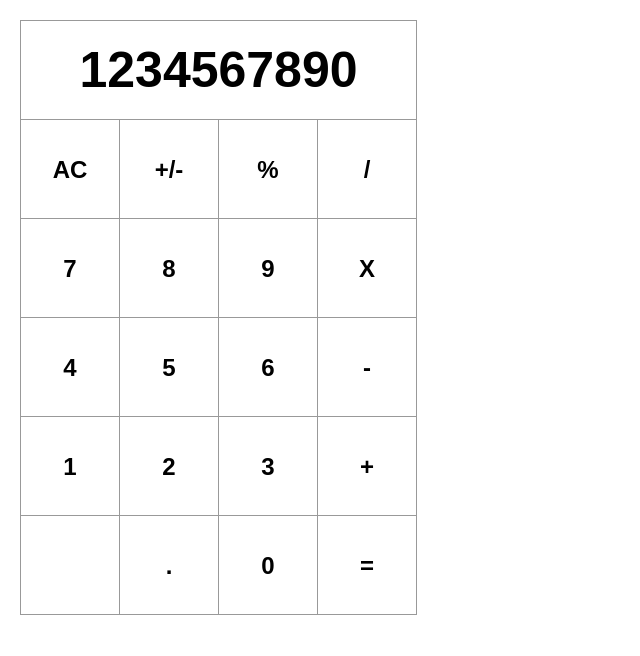
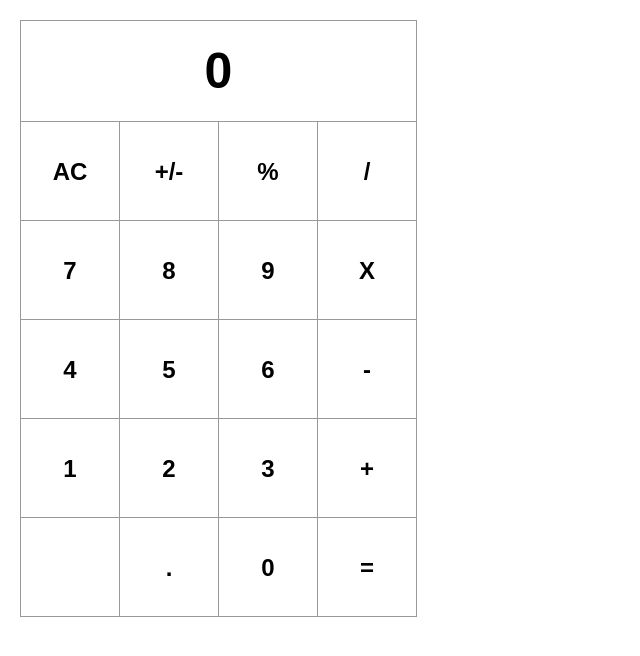
Before and after one commit to Wusinho/React-Calculator, a React app: page / in a window 1280 px wide. Shown: the top 656 px of the page, without its empty margins (0-640 px from the left). Built offline with nearby package versions, Linux system fonts and the light colour scheme.

Commit message:
Add value display on calculator

```diff
--- a/src/assets/styles/App.scss
+++ b/src/assets/styles/App.scss
@@ -20,13 +20,13 @@ ul {
   float: left;
   font-size: 50px;
   font-weight: bold;
-  // line-height: 100px;
+  line-height: 100px;
   height: 100px;
   // margin-right: -1px;
   // margin-top: -1px;
   padding: 0;
   text-align: center;
-  width: 397px;
+  width: 395px;
 }
 
 .square {
--- a/src/components/App.js
+++ b/src/components/App.js
@@ -1,11 +1,9 @@
 import React from 'react';
 import ButtonPanel from './ButtonPanel';
-import Display from './Display';
 import '../assets/styles/App.scss';
 
 const App = () => (
   <div>
-    <Display />
     <ButtonPanel />
   </div>
 );
--- a/src/components/ButtonPanel.jsx
+++ b/src/components/ButtonPanel.jsx
@@ -1,40 +1,72 @@
-/* eslint-disable indent */
+/* eslint-disable react/destructuring-assignment */
+/* eslint-disable react/no-unused-state */
+/* eslint-disable class-methods-use-this */
 import React from 'react';
 import Square from './Square';
+import Rectangle from './Display';
 
-const Button = () => (
+class Button extends React.Component {
+  constructor(props) {
+    super(props);
+    this.state = {
+      value: '',
+    };
+  }
+
+  handleChange(i) {
+    this.setState((prevState) => ({ value: prevState.value + i }));
+  }
+
+  renderSquare(i) {
+    return (
+      <Square
+        value={i}
+        onClick={() => this.handleChange(i)}
+      />
+    );
+  }
+
+  render() {
+    const { value } = this.state;
+    return (
       <div>
         <div className="board-row">
-      <Square value="AC" />
-      <Square value="+/-" />
-      <Square value="%" />
-      <Square value="/" />
+          <Rectangle value={value} />
+        </div>
+
+        <div className="board-row">
+          {this.renderSquare('AC')}
+          {this.renderSquare('+/-')}
+          {this.renderSquare('%')}
+          {this.renderSquare('/')}
         </div>
         <div className="board-row">
-      <Square value={7} />
-      <Square value={8} />
-      <Square value={9} />
-      <Square value="X" />
+          {this.renderSquare('7')}
+          {this.renderSquare('8')}
+          {this.renderSquare('9')}
+          {this.renderSquare('X')}
         </div>
         <div className="board-row">
-      <Square value={4} />
-      <Square value={5} />
-      <Square value={6} />
-      <Square value="-" />
+          {this.renderSquare('4')}
+          {this.renderSquare('5')}
+          {this.renderSquare('6')}
+          {this.renderSquare('-')}
         </div>
         <div className="board-row">
-      <Square value={1} />
-      <Square value={2} />
-      <Square value={3} />
-      <Square value="+" />
+          {this.renderSquare('1')}
+          {this.renderSquare('2')}
+          {this.renderSquare('3')}
+          {this.renderSquare('+')}
         </div>
         <div className="board-row">
-      <Square value="" />
-      <Square value="." />
-      <Square value={0} />
-      <Square value="=" />
+          {this.renderSquare('')}
+          {this.renderSquare('.')}
+          {this.renderSquare('0')}
+          {this.renderSquare('=')}
         </div>
       </div>
     );
+  }
+}
 
 export default Button;
--- a/src/components/Display.jsx
+++ b/src/components/Display.jsx
@@ -1,42 +1,15 @@
-/* eslint-disable */
+/* eslint-disable react/destructuring-assignment */
+/* eslint-disable react/button-has-type */
 import React from 'react';
-import Rectangle from './Rectangle.jsx'
+import PropTypes from 'prop-types';
 
+const Rectangle = (props) => (<div className="rectangle">{props.value || '0'}</div>);
 
-class RectangleDisplay extends React.PureComponent {
-    constructor(props) {
-        super(props);
+Rectangle.propTypes = {
+  value: PropTypes.string,
+};
 
-    }
-
-    renderRectangle(i) {
-        return (
-            <Rectangle value={i} />
-        );
-    }
-
-    render() {
-
-        return (
-            <div>
-                <div className="board-row">
-                    {this.renderRectangle(1234567890)}
-                </div>
-
-            </div>
-        );
-    }
-
-
-
-
-}
-
-
-
-
-
-
-
-
-export default RectangleDisplay
+Rectangle.defaultProps = {
+  value: '0',
+};
+export default Rectangle;
--- a/src/components/Rectangle.jsx
+++ /dev/null
@@ -1,15 +0,0 @@
-/* eslint-disable react/destructuring-assignment */
-/* eslint-disable react/button-has-type */
-import React from 'react';
-import PropTypes from 'prop-types';
-
-const Rectangle = (props) => (<button className="rectangle">{props.value}</button>);
-
-Rectangle.propTypes = {
-  value: PropTypes.string,
-};
-
-Rectangle.defaultProps = {
-  value: '0',
-};
-export default Rectangle;
--- a/src/components/Square.jsx
+++ b/src/components/Square.jsx
@@ -4,10 +4,11 @@
 import React from 'react';
 import PropTypes from 'prop-types';
 
-const Square = (props) => (<button className="square">{props.value}</button>);
+const Square = (props) => (<button className="square" onClick={props.onClick}>{props.value}</button>);
 
 Square.propTypes = {
     value: PropTypes.string,
+    onClick: PropTypes.func.isRequired,
 };
 
 Square.defaultProps = {
```
Lines whose indentation alone changed are shown as unchanged.
